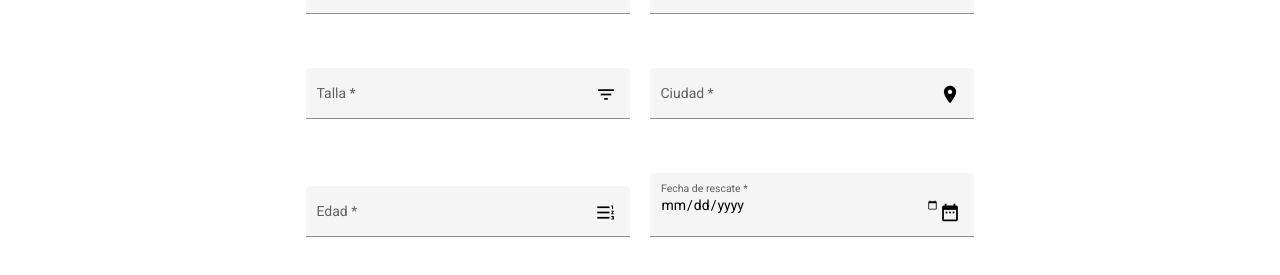
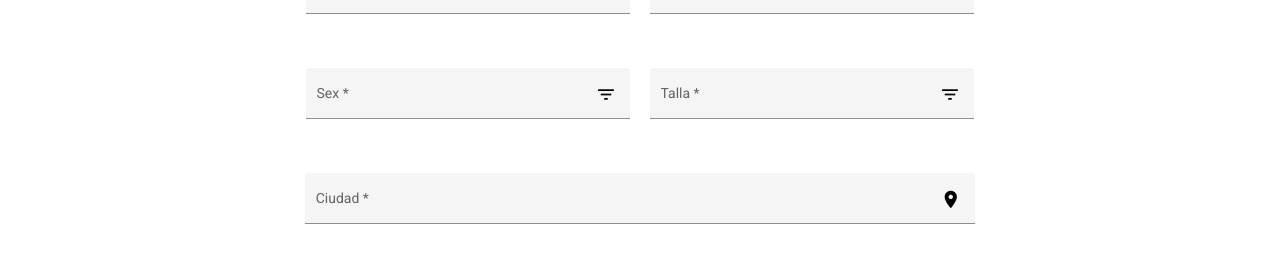
Before and after one commit to oskarfranz/PawbookFranz, an Angular app in the folder FRONTEND/: page /newpet in a window 1280 px wide. Shown: the part 677-952 px from the top of the page. Built offline with nearby package versions, Linux system fonts and the light colour scheme; no server answers.

Commit message:
success and rescuer field add

```diff
--- a/FRONTEND/src/app/pages/modal-edit/modal-edit.component.ts
+++ b/FRONTEND/src/app/pages/modal-edit/modal-edit.component.ts
@@ -1,8 +1,10 @@
 import { Component, OnInit, Inject } from '@angular/core';
 import { FormGroup, FormBuilder, Validators, FormControl } from '@angular/forms';
 import {MAT_DIALOG_DATA} from '@angular/material/dialog';
+import { MatDialogConfig, MatDialog } from '@angular/material/dialog';
 import { UserService } from 'src/app/shared/services/user.service';
 import { User } from 'src/app/shared/interfaces/user';
+import { ModalSuccessComponent } from '../modal-success/modal-success.component';
 
 @Component({
   selector: 'app-modal-edit',
@@ -28,7 +30,7 @@ export class ModalEditComponent implements OnInit {
     role: 0
   };
 
-  constructor(private formBuilder: FormBuilder, @Inject(MAT_DIALOG_DATA) public data: any, private userService: UserService) {}
+  constructor(private formBuilder: FormBuilder, @Inject(MAT_DIALOG_DATA) public data: any, private userService: UserService, private dialog: MatDialog) {}
 
   ngOnInit(): void {
     this.userService.getUserById(this.data).subscribe(response =>{
@@ -53,6 +55,10 @@ export class ModalEditComponent implements OnInit {
     this.userService.updateUserById(this.data, this.user).subscribe(response =>{
       console.log(response);
     });
+    const dialogConfig = new MatDialogConfig();
+    dialogConfig.disableClose = true;
+    dialogConfig.autoFocus = true;
+    this.dialog.open(ModalSuccessComponent, dialogConfig);
   }
 
 }
--- a/FRONTEND/src/app/pages/newpet/newpet.component.html
+++ b/FRONTEND/src/app/pages/newpet/newpet.component.html
@@ -24,11 +24,18 @@
         </div>
         <div>
             <mat-form-field appearance="fill">
+                <mat-label>Sex</mat-label>
+                <mat-icon matSuffix> filter_list</mat-icon>
+                <input matInput type="text" placeholder="M | H" name="sex" formControlName="sex">
+            </mat-form-field>
+            <mat-form-field appearance="fill">
                 <mat-label>Talla</mat-label>
                 <mat-icon matSuffix> filter_list</mat-icon>
                 <input matInput type="text" placeholder="size" name="size" formControlName="size">
             </mat-form-field>
-            <mat-form-field appearance="fill">
+        </div>
+        <div>
+            <mat-form-field appearance="fill" style="width: 93%;">
                 <mat-label>Ciudad</mat-label>
                 <mat-icon matSuffix>location_on</mat-icon>
                 <input matInput type="text" placeholder="location" name="location" formControlName="location">
--- a/FRONTEND/src/app/pages/newpet/newpet.component.ts
+++ b/FRONTEND/src/app/pages/newpet/newpet.component.ts
@@ -22,7 +22,8 @@ export class NewpetComponent implements OnInit {
       'name': ['', Validators.required],
       'age' : ['', Validators.required],
       'raza' : ['', Validators.required],
-      'size' : ['', Validators.required], //si quereos mas de una valid van entre []
+      'size' : ['', Validators.required],
+      'sex' : ['', Validators.required],
       'location' : ['', Validators.required],
       'rescuedDate': ['', Validators.required],
       'image': ['', Validators.required],
--- a/FRONTEND/src/app/pages/pet/pet.component.html
+++ b/FRONTEND/src/app/pages/pet/pet.component.html
@@ -12,7 +12,7 @@
         <mat-card>
             <mat-icon>gender</mat-icon>
             <mat-card-title>Sexo</mat-card-title>
-            <mat-card-subtitle>Macho</mat-card-subtitle>
+            <mat-card-subtitle>{{pets.sex}}</mat-card-subtitle>
         </mat-card>
         <mat-card>
             <mat-icon>location_on</mat-icon>
--- a/FRONTEND/src/app/shared/interfaces/pet.ts
+++ b/FRONTEND/src/app/shared/interfaces/pet.ts
@@ -8,5 +8,7 @@ export interface Pet {
     rescuedDate: string,
     size: string,
     specie: string,
+    sex: string,
+    rescuer: string,
     applications: []
 }
```
